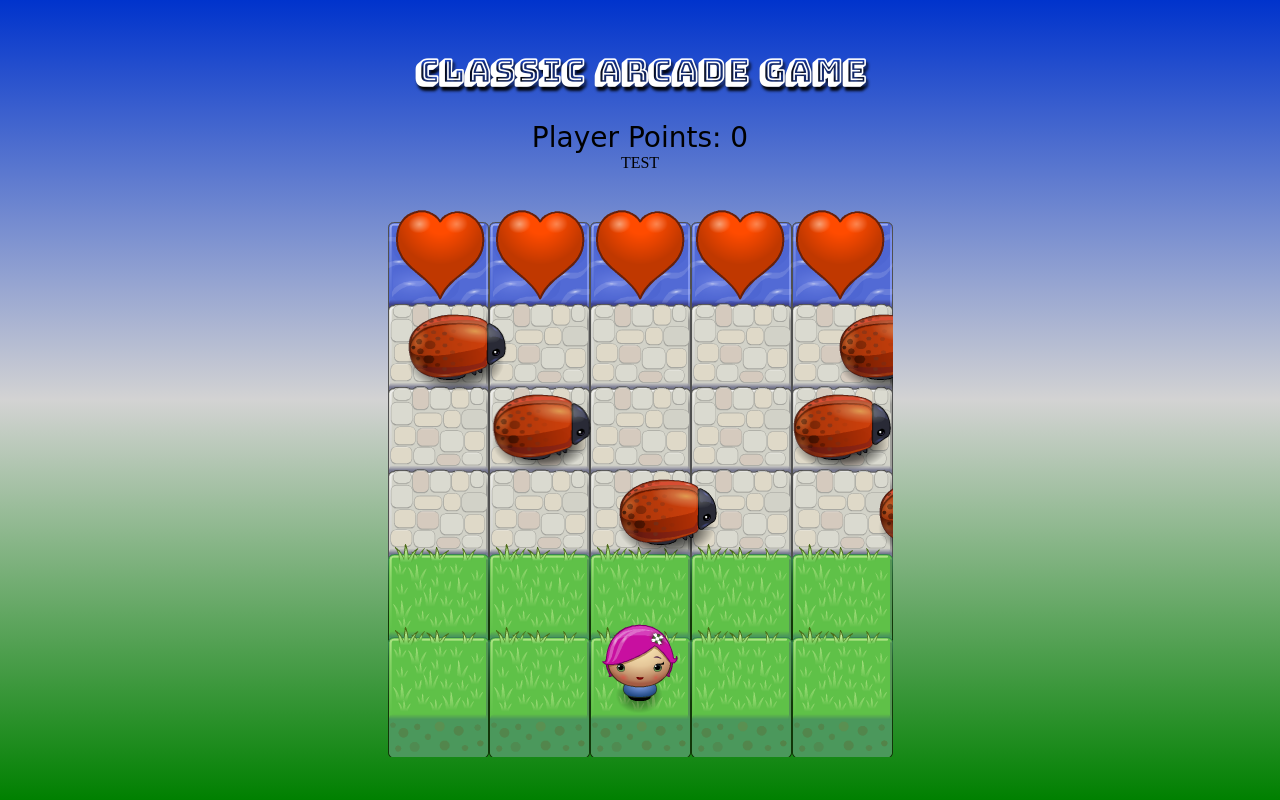
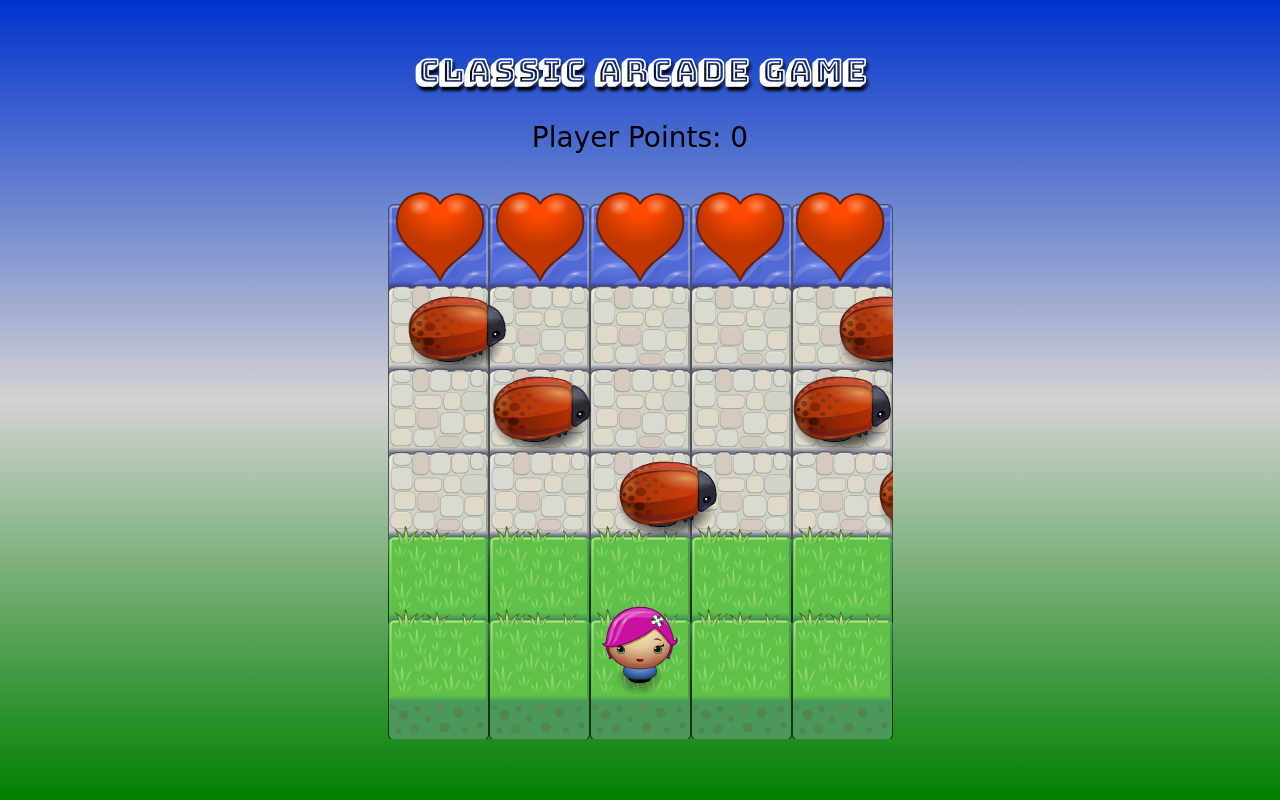
Before and after one commit to puregold71/puregold71.github.io, a plain HTML site: page index.html in a window 1280 px wide. Drawn offline with Linux system fonts and the light colour scheme; a web font is replaced by a local one.

Commit message:
Update index.html

```diff
--- a/index.html
+++ b/index.html
@@ -13,9 +13,6 @@
     <p id="play">Player Points: <span id="points"> 0</span><span id="win"></span></p>
       <button id='button'>Play Again</button>
   </header>
-   <div>
-       TEST
-    </div>
     <script src = "js/resources.js"></script>
     <script src = "js/app.js"></script>
     <script src = "js/engine.js"></script>
```
